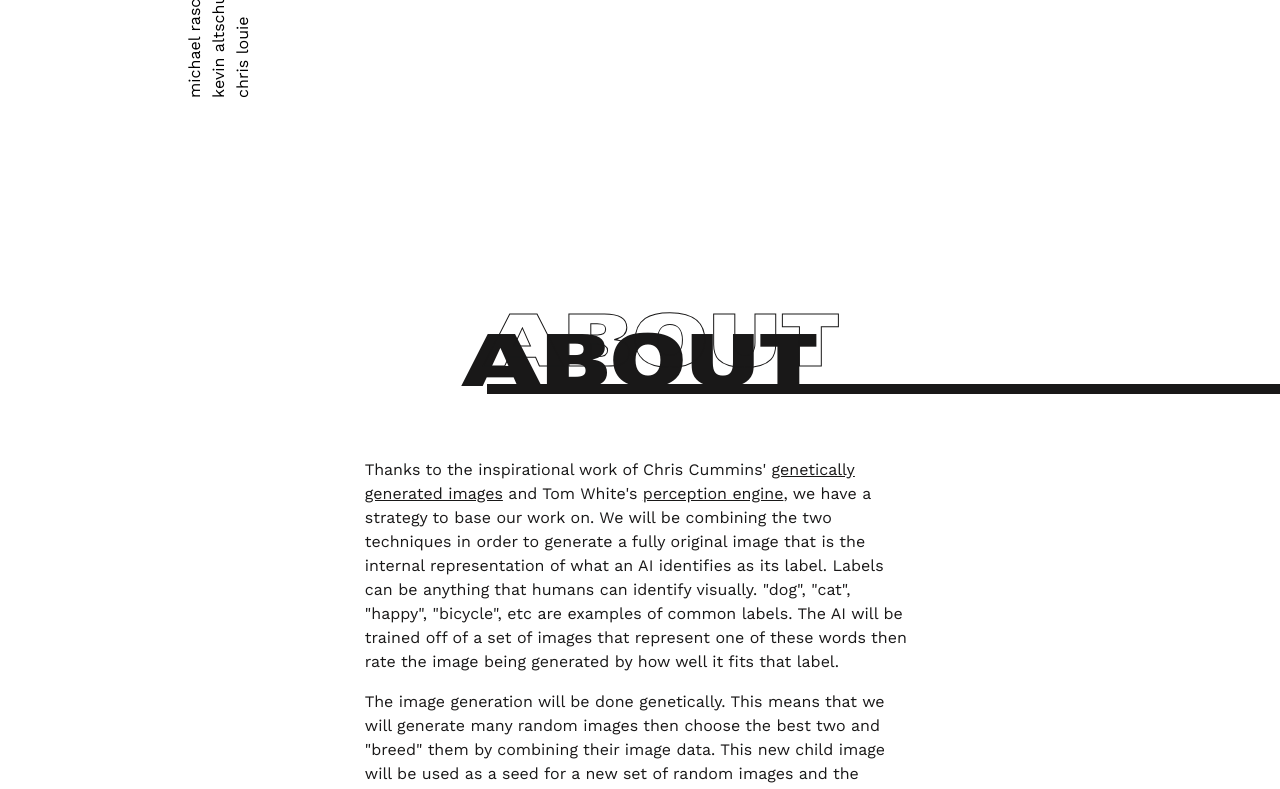
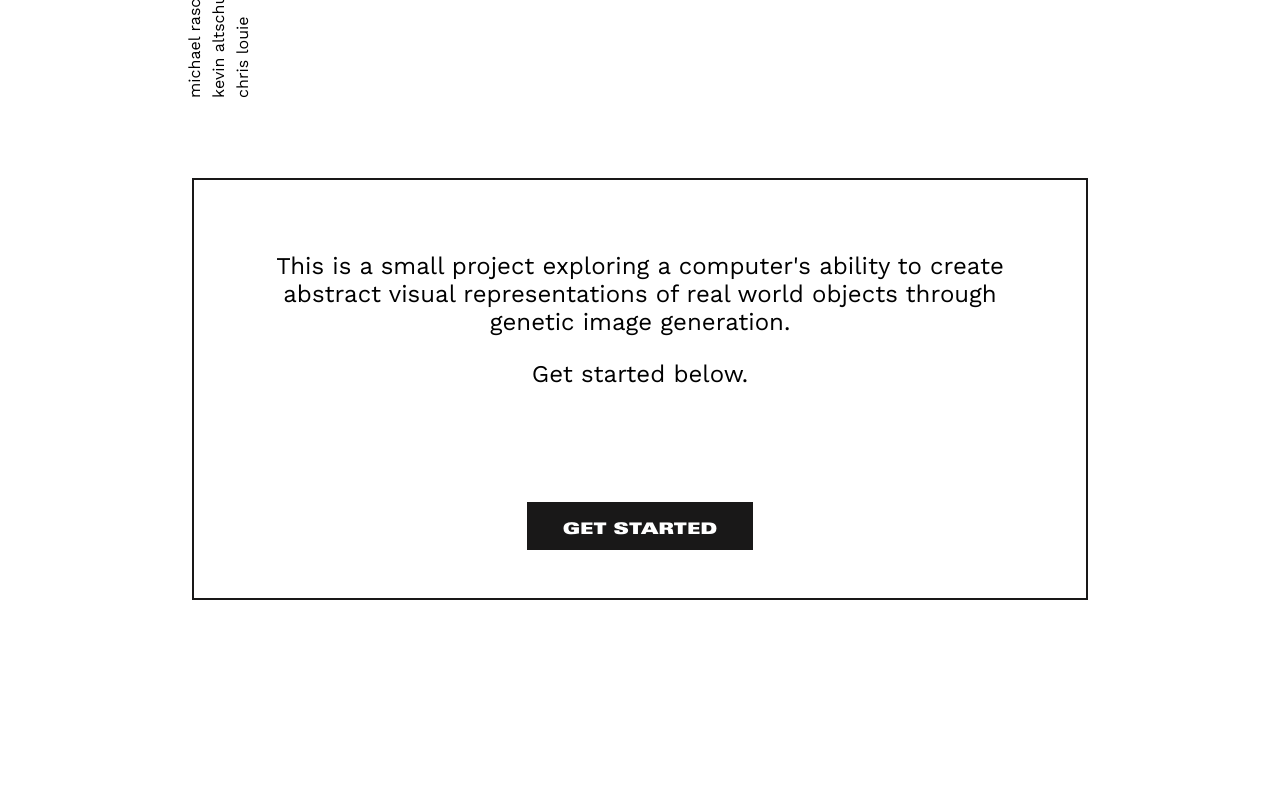
Before and after one commit to yungsluggers/capstone, a React (Create React App) app in the folder app/: page / in a window 1280 px wide. Shown: the part 559-1348 px from the top of the page. Built offline with nearby package versions, Linux system fonts and the light colour scheme.

Commit message:
widget component was reworked, so the app home was adjusted where the component apperas

```diff
--- a/app/src/App.js
+++ b/app/src/App.js
@@ -5,10 +5,8 @@ import GlobalStyle, { theme } from './theme/globalStyle'
 
 import Header from './components/Header/Header'
 import Section from './components/Section/Section'
-
 import WidgetContainer from './components/Widget/WidgetContainer'
 import Widget from './components/Widget/Widget'
-
 import Gallery from './components/Gallery/Gallery'
 import Link from './components/Link/Link'
 
@@ -19,13 +17,11 @@ class App extends Component {
         <div className="App">
           <GlobalStyle />
 
-          <Header>
-            Kaleidosaur
-          </Header>
+          <Header />
 
-          {/* <WidgetContainer>
+          <WidgetContainer>
             <Widget />
-          </WidgetContainer> */}
+          </WidgetContainer>
 
           <Section title="About" from="right" narrow>
             <p>Thanks to the inspirational work of Chris Cummins' <Link href="https://chriscummins.cc/s/genetics/#" target="_blank" rel="noopener noreferrer">genetically generated images</Link> and Tom White's <Link href="https://medium.com/artists-and-machine-intelligence/perception-engines-8a46bc598d57" target="_blank" rel="noopener noreferrer">perception engine</Link>, we have a strategy to base our work on. We will be combining the two techniques in order to generate a fully original image that is the internal representation of what an AI identifies as its label. Labels can be anything that humans can identify visually. "dog", "cat", "happy", "bicycle", etc are examples of common labels. The AI will be trained off of a set of images that represent one of these words then rate the image being generated by how well it fits that label.</p>
```
